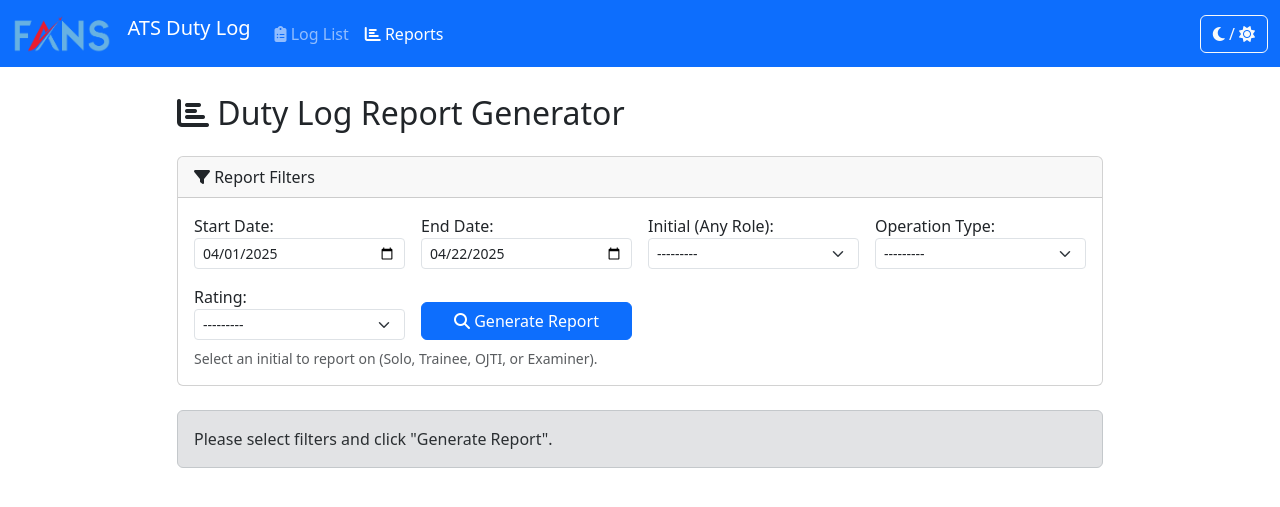
After one commit to henokali1/ATS, a Django app: page /logs/report/ in a window 1280 px wide. The commit adds this page. Shown: the top 507 px of the page. Run offline with Django 5.2, Linux system fonts and the light colour scheme; data comes from the database, SQL or seed files in the repository.

Commit message:
report without duration calculation on the table\

```diff
--- a/duty_hour_log/forms.py
+++ b/duty_hour_log/forms.py
@@ -2,6 +2,7 @@
 from django import forms
 from django.core.exceptions import ValidationError
 from .models import DutyHourLog, Initial
+from django.utils import timezone
 
 class DutyHourLogForm(forms.ModelForm):
     # ... (other fields like initial, ojti, examiner, trainee remain the same) ...
@@ -109,3 +110,55 @@ class DutyHourLogForm(forms.ModelForm):
 
 
         return cleaned_data
+
+class ReportFilterForm(forms.Form):
+    start_date = forms.DateField(
+        widget=forms.DateInput(attrs={'type': 'date', 'class': 'form-control form-control-sm'}),
+        required=True,
+        label="Start Date"
+    )
+    end_date = forms.DateField(
+        widget=forms.DateInput(attrs={'type': 'date', 'class': 'form-control form-control-sm'}),
+        required=True,
+        label="End Date"
+    )
+    initial = forms.ModelChoiceField(
+        queryset=Initial.objects.filter(is_active=True).order_by('code'),
+        widget=forms.Select(attrs={'class': 'form-select form-select-sm'}),
+        required=False,
+        label="Initial (Any Role)",
+        help_text="Select an initial to report on (Solo, Trainee, OJTI, or Examiner)."
+    )
+    op = forms.ChoiceField(
+        choices=[('', '---------')] + DutyHourLog.OP_CHOICES, # Add blank choice
+        widget=forms.Select(attrs={'class': 'form-select form-select-sm'}),
+        required=False,
+        label="Operation Type"
+    )
+    rating = forms.ChoiceField(
+        choices=[('', '---------')] + [(r[0], r[1]) for r in DutyHourLog.RATING_CHOICES], # Add blank choice
+        widget=forms.Select(attrs={'class': 'form-select form-select-sm'}),
+        required=False,
+        label="Rating"
+    )
+
+    def clean(self):
+        cleaned_data = super().clean()
+        start_date = cleaned_data.get('start_date')
+        end_date = cleaned_data.get('end_date')
+
+        if start_date and end_date and end_date < start_date:
+            raise ValidationError("End date cannot be before start date.")
+
+        return cleaned_data
+
+    # Set initial values for dates (optional, e.g., start of month)
+    def __init__(self, *args, **kwargs):
+        super().__init__(*args, **kwargs)
+        # Set default dates only if not already provided (e.g., from GET request)
+        if not self.is_bound or 'start_date' not in self.data:
+            today = timezone.localdate()
+            first_day_of_month = today.replace(day=1)
+            self.fields['start_date'].initial = first_day_of_month
+        if not self.is_bound or 'end_date' not in self.data:
+             self.fields['end_date'].initial = timezone.localdate()
--- a/duty_hour_log/templates/duty_hour_log/base.html
+++ b/duty_hour_log/templates/duty_hour_log/base.html
@@ -46,7 +46,20 @@
           <span class="navbar-toggler-icon"></span>
         </button>
         <div class="collapse navbar-collapse" id="navbarNav">
-          <ul class="navbar-nav ms-auto">
+          <ul class="navbar-nav me-auto mb-2 mb-lg-0"> {# Changed ms-auto to me-auto #}
+             <li class="nav-item">
+               <a class="nav-link {% if request.resolver_match.url_name == 'log_list' %}active{% endif %}" aria-current="page" href="{% url 'log_list' %}">
+                 <i class="fas fa-clipboard-list"></i> Log List
+               </a>
+             </li>
+             <li class="nav-item"> {# NEW REPORT LINK #}
+               <a class="nav-link {% if request.resolver_match.url_name == 'report_view' %}active{% endif %}" href="{% url 'report_view' %}">
+                 <i class="fas fa-chart-bar"></i> Reports
+               </a>
+             </li>
+             {# Add other nav items here if needed #}
+          </ul>
+          <ul class="navbar-nav ms-auto"> {# Keep dark mode toggle on the right #}
             <li class="nav-item">
               <button id="darkModeToggle" class="btn btn-outline-light ms-lg-2 mt-2 mt-lg-0">
                   <i class="fas fa-moon"></i> / <i class="fas fa-sun"></i>
--- /dev/null
+++ b/duty_hour_log/templates/duty_hour_log/report.html
@@ -0,0 +1,157 @@
+<!-- duty_hour_log/templates/duty_hour_log/report.html -->
+{% extends 'duty_hour_log/base.html' %}
+
+{% block title %}Duty Log Report{% endblock %}
+
+{% block content %}
+<div class="row">
+    <div class="col-lg-10 offset-lg-1">
+        <h2 class="mb-4"><i class="fas fa-chart-bar"></i> Duty Log Report Generator</h2>
+
+        <div class="card mb-4">
+            <div class="card-header">
+                <i class="fas fa-filter"></i> Report Filters
+            </div>
+            <div class="card-body">
+                {# Use GET method so filters stay in URL #}
+                <form method="get" action="{% url 'report_view' %}">
+                    <div class="row g-3 align-items-end">
+                        <div class="col-md-3">
+                            {{ form.start_date.label_tag }}
+                            {{ form.start_date }}
+                            {% if form.start_date.errors %}<div class="invalid-feedback d-block">{{ form.start_date.errors|join:", " }}</div>{% endif %}
+                        </div>
+                        <div class="col-md-3">
+                            {{ form.end_date.label_tag }}
+                            {{ form.end_date }}
+                            {% if form.end_date.errors %}<div class="invalid-feedback d-block">{{ form.end_date.errors|join:", " }}</div>{% endif %}
+                        </div>
+                         <div class="col-md-3">
+                            {{ form.initial.label_tag }}
+                            {{ form.initial }}
+                            {% if form.initial.errors %}<div class="invalid-feedback d-block">{{ form.initial.errors|join:", " }}</div>{% endif %}
+                        </div>
+                        <div class="col-md-3">
+                            {{ form.op.label_tag }}
+                            {{ form.op }}
+                            {% if form.op.errors %}<div class="invalid-feedback d-block">{{ form.op.errors|join:", " }}</div>{% endif %}
+                        </div>
+                        <div class="col-md-3">
+                            {{ form.rating.label_tag }}
+                            {{ form.rating }}
+                            {% if form.rating.errors %}<div class="invalid-feedback d-block">{{ form.rating.errors|join:", " }}</div>{% endif %}
+                        </div>
+
+                        <div class="col-md-3">
+                            <button type="submit" class="btn btn-primary w-100"><i class="fas fa-search"></i> Generate Report</button>
+                        </div>
+                         {% if form.non_field_errors %}
+                            <div class="col-12 text-danger mt-2">
+                                {{ form.non_field_errors }}
+                            </div>
+                        {% endif %}
+                         {# Display clean errors like end_date < start_date #}
+                         {% if form.errors and not form.non_field_errors %}
+                             {% for field, errors in form.errors.items %}
+                                 {% if field == '__all__' %}
+                                 <div class="col-12 text-danger mt-2">
+                                    {{ errors|join:", " }}
+                                 </div>
+                                 {% endif %}
+                             {% endfor %}
+                         {% endif %}
+                    </div>
+                    {% if form.initial.help_text %}
+                        <small class="form-text text-muted d-block mt-2">{{ form.initial.help_text }}</small>
+                    {% endif %}
+                </form>
+            </div>
+        </div>
+
+        {% if has_results %}
+        <div class="card border-success">
+            <div class="card-header bg-success text-white">
+                 <i class="fas fa-check-circle"></i> Report Results
+            </div>
+            <div class="card-body">
+                <h5 class="card-title">Summary</h5>
+                <p>Based on the following filters:</p>
+                <ul>
+                    <li><strong>Date Range:</strong> {{ submitted_filters.start_date|date:"Y-m-d" }} to {{ submitted_filters.end_date|date:"Y-m-d" }}</li>
+                    <li><strong>Initial:</strong> {{ submitted_filters.initial }}</li>
+                    <li><strong>Operation Type:</strong> {{ submitted_filters.op }}</li>
+                    <li><strong>Rating:</strong> {{ submitted_filters.rating }}</li>
+                </ul>
+                <hr>
+                <h4>Total Duration: <span class="badge bg-primary">{{ total_hours|floatformat:2 }} hours</span></h4>
+
+                {% if filtered_logs %}
+                    <h5 class="mt-4">Matching Log Entries ({{ filtered_logs.count }})</h5>
+                     <div class="table-responsive mt-3" style="max-height: 400px; overflow-y: auto;">
+                        <table class="table table-sm table-striped table-bordered small">
+                            <thead class="table-light sticky-top">
+                                <tr>
+                                    <th>Date</th>
+                                    <th>Start</th>
+                                    <th>Finish</th>
+                                    <th>Op</th>
+                                    <th>Rating</th>
+                                    <th>Initial</th>
+                                    <th>Trainee</th>
+                                    <th>OJTI</th>
+                                    <th>Examiner</th>
+                                    <th>Duration (HH:MM)</th>
+                                </tr>
+                            </thead>
+                            <tbody>
+                                {% for log in filtered_logs %}
+                                <tr>
+                                    <td>{{ log.date|date:"Y-m-d" }}</td>
+                                    <td>{{ log.start_time|time:"H:i" }}</td>
+                                    <td>{{ log.finish_time|time:"H:i" }}</td>
+                                    <td>{{ log.get_op_display }}</td>
+                                    <td>{{ log.get_rating_display }}</td>
+                                    <td>{{ log.initial.code|default:"-" }}</td>
+                                    <td>{{ log.trainee.code|default:"-" }}</td>
+                                    <td>{{ log.ojti.code|default:"-" }}</td>
+                                    <td>{{ log.examiner.code|default:"-" }}</td>
+                                     {# Example duration calc (less reliable than aggregate) #}
+                                     {# {% if log.finish_time %}
+                                     <!-- <td> Calculate duration here if needed, maybe via templatetag </td> -->
+                                     {% else %}<td>-</td>{% endif %} #}
+                                </tr>
+                                {% endfor %}
+                            </tbody>
+                        </table>
+                    </div>
+                 {% else %}
+                     <p class="mt-3 alert alert-warning">No specific log entries matched these criteria (but the total duration was calculated).</p>
+                {% endif %}
+
+            </div>
+        </div>
+        {% elif request.GET and not form.is_valid %}
+         <div class="alert alert-warning">
+             Please correct the errors in the filter form above.
+         </div>
+        {% elif request.GET and form.is_valid and total_hours == 0 %}
+           <div class="alert alert-info">
+                No duty logs with recorded finish times matched the specified criteria within the date range. Total duration is 0 hours.
+                <br><br>
+                 <p>Filters applied:</p>
+                <ul>
+                    <li><strong>Date Range:</strong> {{ submitted_filters.start_date|date:"Y-m-d" }} to {{ submitted_filters.end_date|date:"Y-m-d" }}</li>
+                    <li><strong>Initial:</strong> {{ submitted_filters.initial }}</li>
+                    <li><strong>Operation Type:</strong> {{ submitted_filters.op }}</li>
+                    <li><strong>Rating:</strong> {{ submitted_filters.rating }}</li>
+                </ul>
+            </div>
+        {% elif not request.GET %}
+            <div class="alert alert-secondary">
+                Please select filters and click "Generate Report".
+            </div>
+        {% endif %}
+
+    </div>
+</div>
+{% endblock %}
--- a/duty_hour_log/urls.py
+++ b/duty_hour_log/urls.py
@@ -12,4 +12,5 @@ urlpatterns = [
     path('<int:pk>/', views.log_detail, name='log_detail'),
     path('<int:pk>/edit/', views.log_update, name='log_update'), # Keep standard edit page
     path('<int:pk>/delete/', views.log_delete, name='log_delete'),
+    path('report/', views.report_view, name='report_view'),
 ]
--- a/duty_hour_log/views.py
+++ b/duty_hour_log/views.py
@@ -1,8 +1,8 @@
 # duty_hour_log/views.py
 from django.shortcuts import render, redirect, get_object_or_404
 from .models import DutyHourLog, Initial # Import Initial
-from .forms import DutyHourLogForm
-from datetime import date
+from .forms import DutyHourLogForm, ReportFilterForm
+from datetime import date, timedelta
 from django.core.paginator import Paginator
 from django.contrib import messages
 from django.http import JsonResponse # For AJAX view
@@ -12,6 +12,10 @@ import json # To parse request body
 from django.views.decorators.http import require_POST
 from django.core.exceptions import ValidationError
 from django.utils.dateparse import parse_time
+from django.db.models import F, ExpressionWrapper, DurationField, Sum, Q
+from django.utils import timezone
+from datetime import datetime
+
 
 # List View (Read - All) - Modified for Inline Add
 def log_list(request):
@@ -151,3 +155,99 @@ def update_inline_log(request, pk):
         # Log the exception e
         print(f"Error updating inline log {pk}: {e}") # Basic logging
         return JsonResponse({'status': 'error', 'errors': {'__all__': [f'An unexpected server error occurred.']}}, status=500)
+
+def report_view(request):
+    form = ReportFilterForm(request.GET or None) # Populate with GET data if submitted
+    total_duration_timedelta = None
+    total_hours = 0
+    filtered_logs = DutyHourLog.objects.none() # Start with an empty queryset
+    submitted_filters = {} # To display applied filters
+
+    if form.is_valid():
+        start_date = form.cleaned_data['start_date']
+        end_date = form.cleaned_data['end_date']
+        initial = form.cleaned_data['initial']
+        op = form.cleaned_data['op']
+        rating = form.cleaned_data['rating']
+
+        # Store submitted filters for display
+        submitted_filters = {
+            'start_date': start_date,
+            'end_date': end_date,
+            'initial': initial.code if initial else 'Any',
+            'op': op if op else 'Any',
+            'rating': rating if rating else 'Any',
+        }
+
+        # Base query: within date range and MUST have finish_time
+        logs_query = DutyHourLog.objects.filter(
+            date__range=[start_date, end_date],
+            finish_time__isnull=False # Important: Only include logs with finish times
+        )
+
+        # Apply optional filters
+        if initial:
+            # Filter logs where the selected initial was involved in *any* relevant role
+            logs_query = logs_query.filter(
+                Q(initial=initial) | Q(trainee=initial) | Q(ojti=initial) | Q(examiner=initial)
+            )
+        if op:
+            logs_query = logs_query.filter(op=op)
+        if rating:
+            logs_query = logs_query.filter(rating=rating)
+
+        # Annotate with duration and calculate total duration
+        # Ensure calculation handles time fields correctly (database might store as time without date)
+        # This assumes start_time and finish_time are on the *same day* as specified by 'date'
+        # NOTE: SQLite has limitations with DurationField arithmetic. This might work better on PostgreSQL/MySQL.
+        # If issues arise on SQLite, consider calculating in Python (less efficient for large datasets).
+        try:
+             annotated_logs = logs_query.annotate(
+                duration=ExpressionWrapper(
+                    F('finish_time') - F('start_time'),
+                    output_field=DurationField()
+                 )
+             )
+             # Handle potential negative durations if finish_time is on the next day (unlikely but possible)
+             # For simplicity, we assume finish_time > start_time on the same day.
+             # A more robust solution would involve datetime objects.
+
+             # Aggregate the sum of durations
+             aggregation_result = annotated_logs.aggregate(total_duration=Sum('duration'))
+             total_duration_timedelta = aggregation_result.get('total_duration')
+
+        except Exception as e:
+            # Catch potential database-specific errors (especially with SQLite time subtraction)
+            print(f"Database aggregation error: {e}. Falling back to Python calculation.")
+            total_duration_timedelta = timedelta(0)
+            logs_for_python_calc = list(logs_query) # Evaluate the query
+            for log in logs_for_python_calc:
+                # Create datetime objects for calculation if needed (assuming same day)
+                # This basic approach works if start/finish are TimeFields on same date
+                 if log.start_time and log.finish_time and log.finish_time > log.start_time:
+                    # Simplistic calculation for TimeFields (might be inaccurate across midnight)
+                    # A robust way requires combining DateField and TimeField into DateTimeFields
+                     start_dt = timezone.make_aware(datetime.combine(log.date, log.start_time))
+                     finish_dt = timezone.make_aware(datetime.combine(log.date, log.finish_time))
+                     total_duration_timedelta += (finish_dt - start_dt)
+                 elif log.start_time and log.finish_time and log.finish_time < log.start_time:
+                     # Handle overnight scenario simply (adds 24h) - adjust if needed
+                     start_dt = timezone.make_aware(datetime.combine(log.date, log.start_time))
+                     # Assume finish is on the *next* day relative to start
+                     finish_dt = timezone.make_aware(datetime.combine(log.date + timedelta(days=1), log.finish_time))
+                     total_duration_timedelta += (finish_dt - start_dt)
+
+
+        if total_duration_timedelta:
+            total_seconds = total_duration_timedelta.total_seconds()
+            total_hours = total_seconds / 3600  # Convert seconds to hours
+            filtered_logs = logs_query # Assign the filtered logs for potential display
+
+    context = {
+        'form': form,
+        'total_hours': total_hours if total_duration_timedelta is not None else None,
+        'submitted_filters': submitted_filters if form.is_valid() else None,
+        'filtered_logs': filtered_logs, # Pass logs for optional display
+        'has_results': total_duration_timedelta is not None and form.is_valid(),
+    }
+    return render(request, 'duty_hour_log/report.html', context)
```
